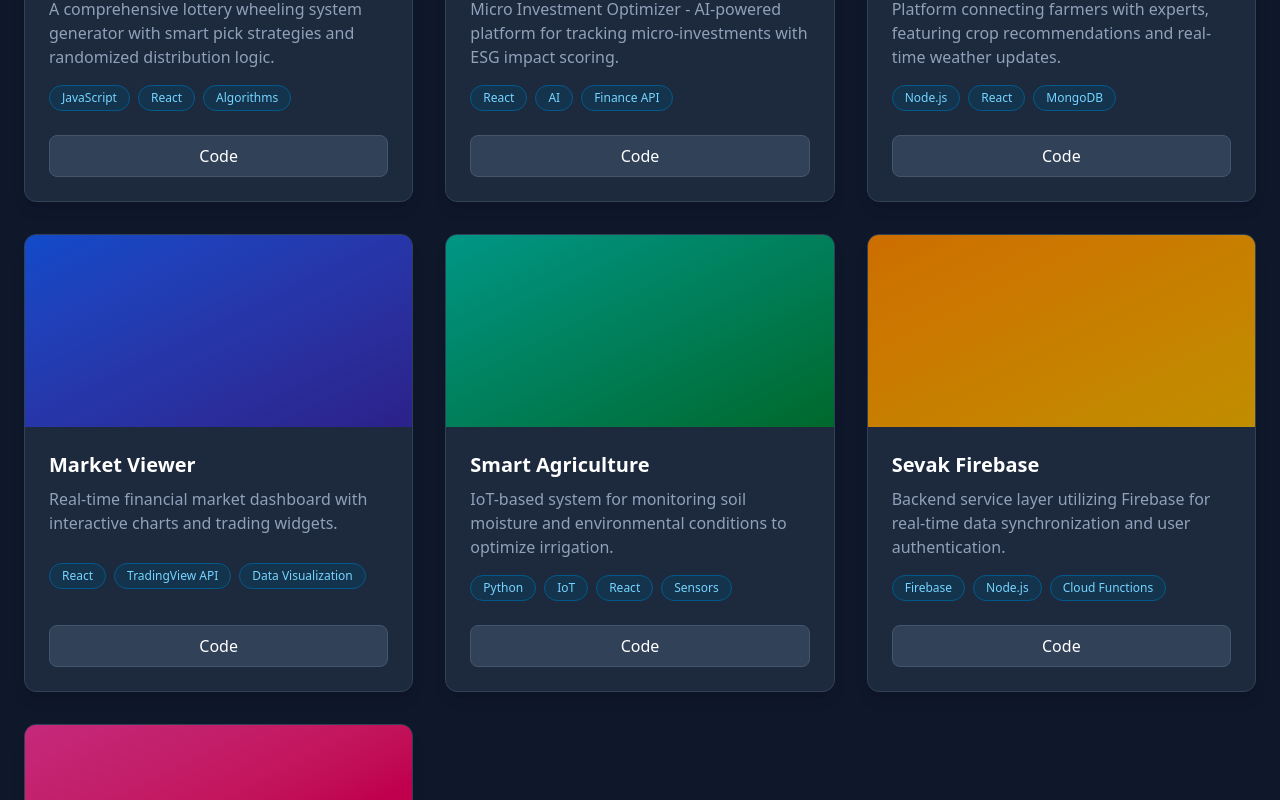
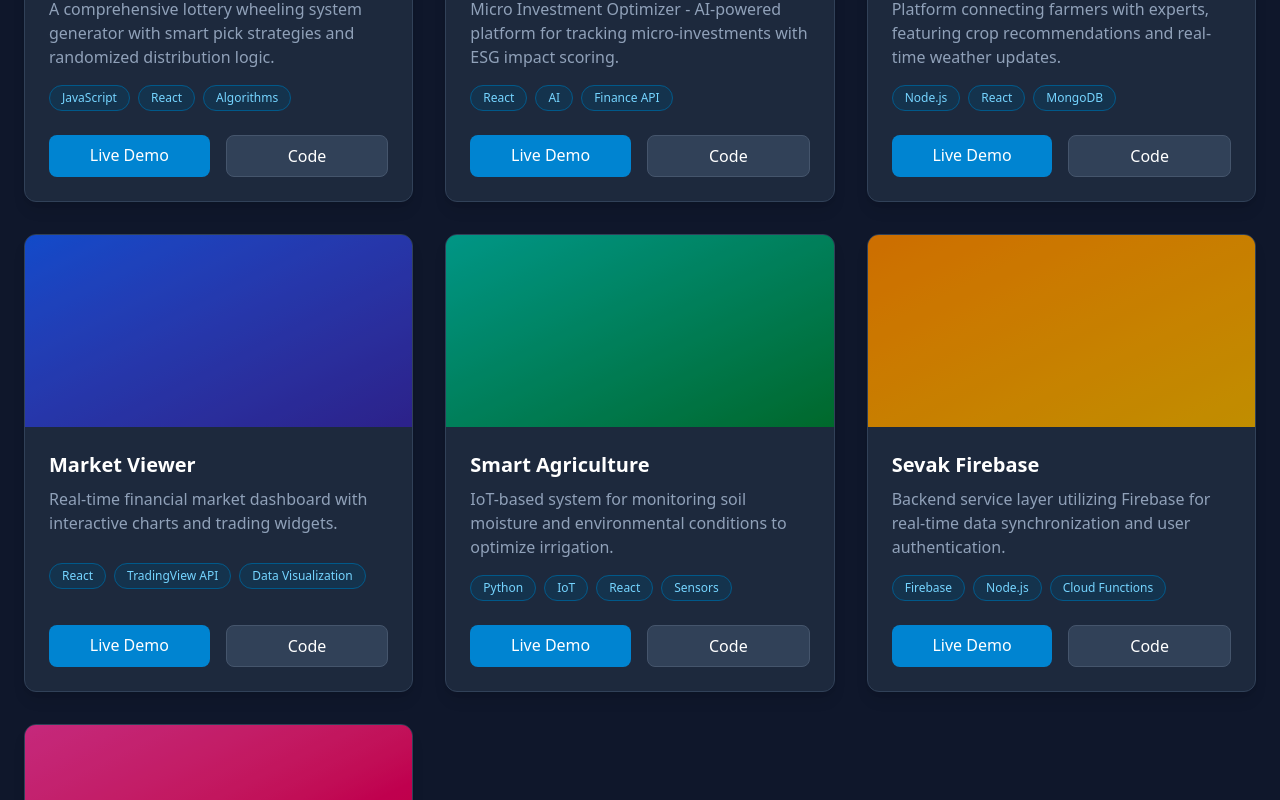
Before and after one commit to gvsrusa/portfolio, a React (Vite) app: page / in a window 1280 px wide. Shown: the part 1240-2040 px from the top of the page. Built offline with nearby package versions, Linux system fonts and the light colour scheme.

Commit message:
feat: Update project demo URLs and correct a repository URL typo

```diff
--- a/src/components/Projects.jsx
+++ b/src/components/Projects.jsx
@@ -4,7 +4,7 @@ const projects = [
         description: 'A comprehensive lottery wheeling system generator with smart pick strategies and randomized distribution logic.',
         tech: ['JavaScript', 'React', 'Algorithms'],
         repo: 'https://github.com/gvsrusa/lottery-wheels',
-        demo: '#',
+        demo: 'https://lottery-wheels.vercel.app',
         image: 'bg-gradient-to-br from-indigo-500 to-purple-600'
     },
     {
@@ -12,7 +12,7 @@ const projects = [
         description: 'Micro Investment Optimizer - AI-powered platform for tracking micro-investments with ESG impact scoring.',
         tech: ['React', 'AI', 'Finance API'],
         repo: 'https://github.com/gvsrusa/miowsis',
-        demo: '#',
+        demo: 'https://miowsis-frontend.vercel.app',
         image: 'bg-gradient-to-br from-emerald-400 to-cyan-500'
     },
     {
@@ -20,7 +20,7 @@ const projects = [
         description: 'Platform connecting farmers with experts, featuring crop recommendations and real-time weather updates.',
         tech: ['Node.js', 'React', 'MongoDB'],
         repo: 'https://github.com/gvsrusa/agri-connect',
-        demo: '#',
+        demo: 'https://agri-connect3.vercel.app',
         image: 'bg-gradient-to-br from-green-500 to-lime-600'
     },
     {
@@ -28,15 +28,15 @@ const projects = [
         description: 'Real-time financial market dashboard with interactive charts and trading widgets.',
         tech: ['React', 'TradingView API', 'Data Visualization'],
         repo: 'https://github.com/gvsrusa/market-viewer',
-        demo: '#',
+        demo: 'https://market-viewer.vercel.app',
         image: 'bg-gradient-to-br from-blue-600 to-indigo-800'
     },
     {
         title: 'Smart Agriculture',
         description: 'IoT-based system for monitoring soil moisture and environmental conditions to optimize irrigation.',
         tech: ['Python', 'IoT', 'React', 'Sensors'],
-        repo: 'https://github.com/gvsrusa/smart-agriculuture',
-        demo: '#',
+        repo: 'https://github.com/gvsrusa/smart-agriculture',
+        demo: 'https://smart-agriculture.vercel.app',
         image: 'bg-gradient-to-br from-teal-500 to-green-700'
     },
     {
@@ -44,7 +44,7 @@ const projects = [
         description: 'Backend service layer utilizing Firebase for real-time data synchronization and user authentication.',
         tech: ['Firebase', 'Node.js', 'Cloud Functions'],
         repo: 'https://github.com/gvsrusa/sevak-firebase',
-        demo: '#',
+        demo: 'https://sevak-firebase.vercel.app',
         image: 'bg-gradient-to-br from-orange-400 to-yellow-500'
     },
     {
@@ -52,7 +52,7 @@ const projects = [
         description: 'A modern, scientific calculator application with advanced mathematical functions and history tracking.',
         tech: ['React', 'CSS', 'Math.js'],
         repo: 'https://github.com/gvsrusa/Calc',
-        demo: '#',
+        demo: 'https://calc-seven-psi.vercel.app',
         image: 'bg-gradient-to-br from-pink-500 to-rose-600'
     }
 ]
```
